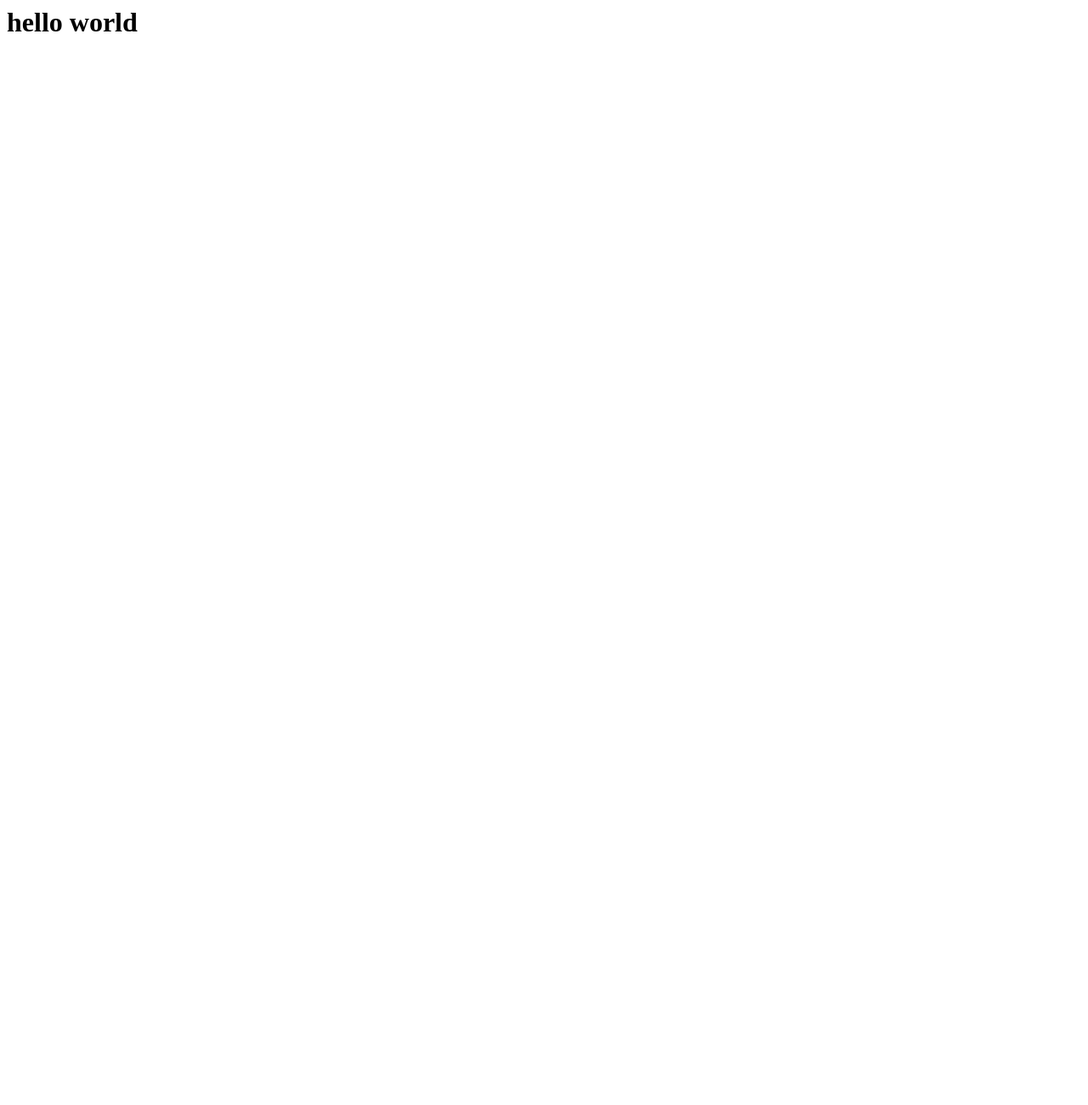
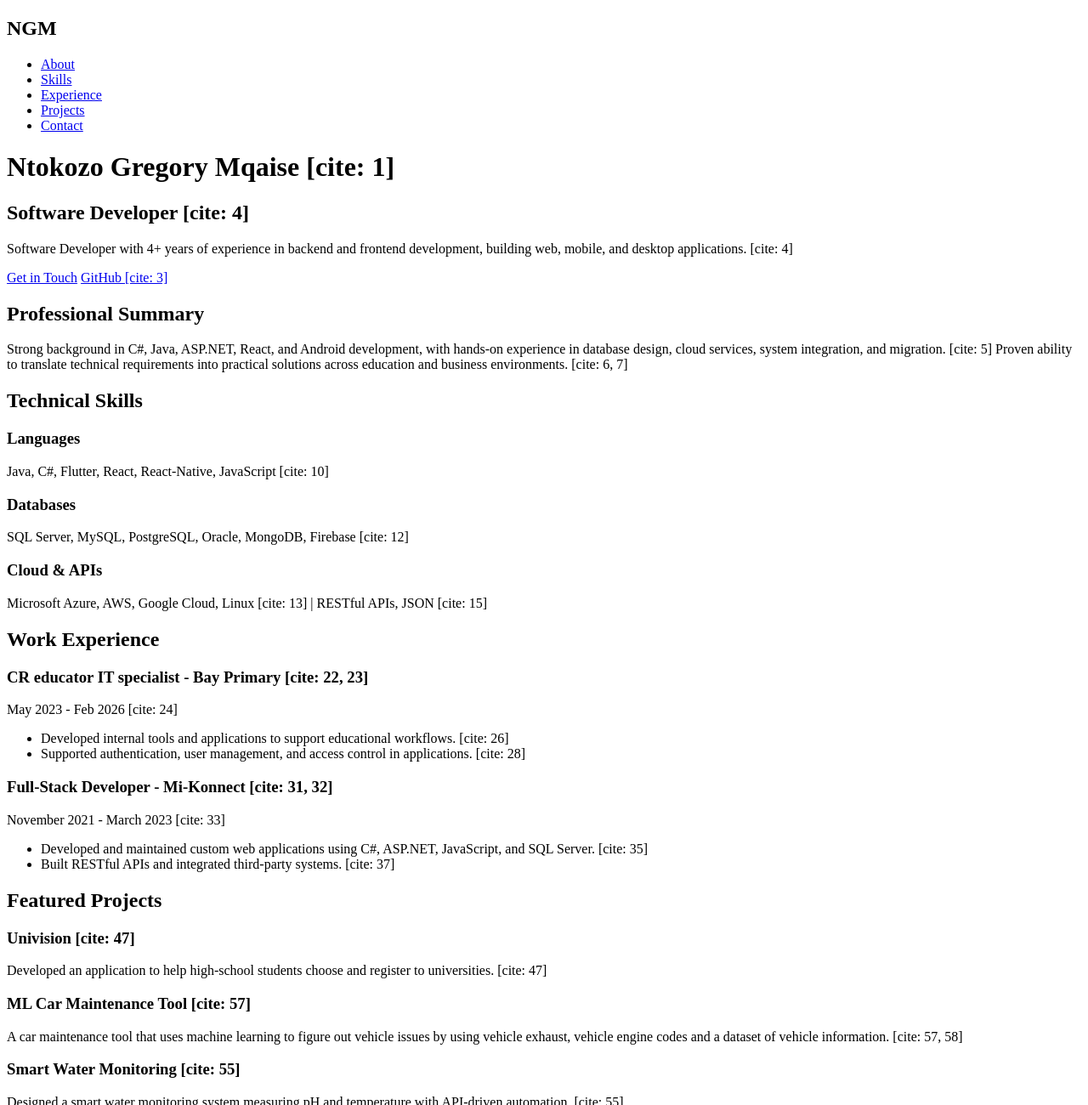
Before and after one commit to GregMQ21/WebPortfolio, a plain HTML site: page index.html in a window 1280 px wide. Shown: the top 1300 px of the page at 85% size. Before the commit the page ends 800 px from the top, so only its background shows below. Drawn offline with Linux system fonts and the light colour scheme.

Commit message:
Create initial portfolio page structure in index.html
Added a complete HTML structure for the portfolio page, including navigation, header, sections for about, skills, experience, projects, education, and contact information.

```diff
--- a/index.html
+++ b/index.html
@@ -1 +1,121 @@
-<h1>hello world<h1>
+<!DOCTYPE html>
+<html lang="en">
+<head>
+    <meta charset="UTF-8">
+    <meta name="viewport" content="width=device-width, initial-scale=1.0">
+    <title>Ntokozo Gregory Mqaise - Portfolio</title>
+    <link rel="stylesheet" href="style.css">
+</head>
+<body>
+    <nav id="navbar">
+        <div class="nav-content">
+            <h1>NGM</h1>
+            <ul class="nav-links">
+                <li><a href="#about">About</a></li>
+                <li><a href="#skills">Skills</a></li>
+                <li><a href="#experience">Experience</a></li>
+                <li><a href="#projects">Projects</a></li>
+                <li><a href="#contact">Contact</a></li>
+            </ul>
+        </div>
+    </nav>
+
+    <header id="hero">
+        <div class="hero-content">
+            <h1>Ntokozo Gregory Mqaise [cite: 1]</h1>
+            <h2>Software Developer [cite: 4]</h2>
+            <p>Software Developer with 4+ years of experience in backend and frontend development, building web, mobile, and desktop applications. [cite: 4]</p>
+            <div class="hero-buttons">
+                <a href="#contact" class="btn primary">Get in Touch</a>
+                <a href="https://github.com/GregMQ21" target="_blank" class="btn secondary">GitHub [cite: 3]</a>
+            </div>
+        </div>
+    </header>
+
+    <section id="about" class="container">
+        <h2>Professional Summary</h2>
+        <p>Strong background in C#, Java, ASP.NET, React, and Android development, with hands-on experience in database design, cloud services, system integration, and migration. [cite: 5] Proven ability to translate technical requirements into practical solutions across education and business environments. [cite: 6, 7]</p>
+    </section>
+
+    <section id="skills" class="container bg-light">
+        <h2>Technical Skills</h2>
+        <div class="skills-grid">
+            <div class="skill-card">
+                <h3>Languages</h3>
+                <p>Java, C#, Flutter, React, React-Native, JavaScript [cite: 10]</p>
+            </div>
+            <div class="skill-card">
+                <h3>Databases</h3>
+                <p>SQL Server, MySQL, PostgreSQL, Oracle, MongoDB, Firebase [cite: 12]</p>
+            </div>
+            <div class="skill-card">
+                <h3>Cloud & APIs</h3>
+                <p>Microsoft Azure, AWS, Google Cloud, Linux [cite: 13] | RESTful APIs, JSON [cite: 15]</p>
+            </div>
+        </div>
+    </section>
+
+    <section id="experience" class="container">
+        <h2>Work Experience</h2>
+        <div class="timeline">
+            <div class="timeline-item">
+                <h3>CR educator IT specialist - Bay Primary [cite: 22, 23]</h3>
+                <span class="date">May 2023 - Feb 2026 [cite: 24]</span>
+                <ul>
+                    <li>Developed internal tools and applications to support educational workflows. [cite: 26]</li>
+                    <li>Supported authentication, user management, and access control in applications. [cite: 28]</li>
+                </ul>
+            </div>
+            <div class="timeline-item">
+                <h3>Full-Stack Developer - Mi-Konnect [cite: 31, 32]</h3>
+                <span class="date">November 2021 - March 2023 [cite: 33]</span>
+                <ul>
+                    <li>Developed and maintained custom web applications using C#, ASP.NET, JavaScript, and SQL Server. [cite: 35]</li>
+                    <li>Built RESTful APIs and integrated third-party systems. [cite: 37]</li>
+                </ul>
+            </div>
+        </div>
+    </section>
+
+    <section id="projects" class="container bg-light">
+        <h2>Featured Projects</h2>
+        <div class="projects-grid">
+            <div class="project-card">
+                <h3>Univision [cite: 47]</h3>
+                <p>Developed an application to help high-school students choose and register to universities. [cite: 47]</p>
+            </div>
+            <div class="project-card">
+                <h3>ML Car Maintenance Tool [cite: 57]</h3>
+                <p>A car maintenance tool that uses machine learning to figure out vehicle issues by using vehicle exhaust, vehicle engine codes and a dataset of vehicle information. [cite: 57, 58]</p>
+            </div>
+            <div class="project-card">
+                <h3>Smart Water Monitoring [cite: 55]</h3>
+                <p>Designed a smart water monitoring system measuring pH and temperature with API-driven automation. [cite: 55]</p>
+            </div>
+        </div>
+    </section>
+
+    <section id="education" class="container">
+        <h2>Education</h2>
+        <ul>
+            <li><strong>Postgraduate Diploma in Information and Communication Technology</strong> - University of Mpumalanga (In progress) [cite: 60]</li>
+            <li><strong>Bachelor of Computer and Information Sciences In Application Development</strong> - Varsity College (May 2023) [cite: 60]</li>
+        </ul>
+    </section>
+
+    <footer id="contact">
+        <div class="container text-center">
+            <h2>Contact Me</h2>
+            <p>Location: Johannesburg, Gauteng [cite: 2]</p>
+            <p>Email: <a href="mailto:gregorymqaise@gmail.com">gregorymqaise@gmail.com [cite: 2]</a></p>
+            <p>Phone: +27 79 957 7483 [cite: 2]</p>
+            <div class="social-links">
+                <a href="https://linkedin.com/in/ntokozo-mqaise-119a5b26" target="_blank">LinkedIn [cite: 3]</a>
+            </div>
+            <p class="copyright">&copy; 2026 Ntokozo Gregory Mqaise. All rights reserved.</p>
+        </div>
+    </footer>
+
+    <script src="script.js"></script>
+</body>
+</html>
```
